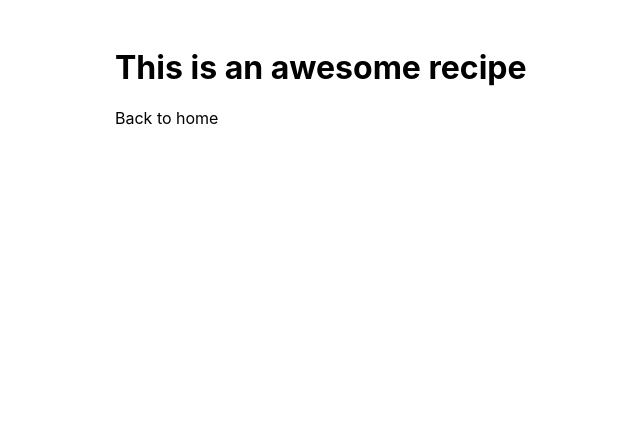
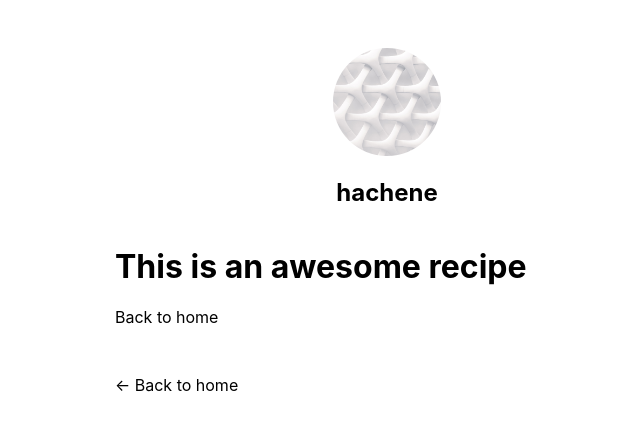
Before and after one commit to hachene/awesome-cookbook, a Next.js app: page /recipes/recipe in a window 1280 px wide. Shown: the top 430 px of the page, without its empty margins (253-893 px from the left). Built offline with nearby package versions, Linux system fonts and the light colour scheme.

Commit message:
:sparkles: Improve Layout component to contain back button and better styling

```diff
--- a/components/layout.module.css
+++ b/components/layout.module.css
@@ -3,3 +3,13 @@
   padding: 0 1rem;
   margin: 3rem auto 6rem;
 }
+
+.header {
+  display: flex;
+  flex-direction: column;
+  align-items: center;
+}
+
+.backToHome {
+  margin: 3rem 0 0;
+}
--- a/components/layout.tsx
+++ b/components/layout.tsx
@@ -1,8 +1,73 @@
+import Head from "next/head"
+import Image from "next/image"
+import styles from "./layout.module.css"
+import utilStyles from "../styles/utils.module.css"
+import Link from "next/link"
 import { ReactNode } from "react"
-import styles from "./layout.module.css"
 
-export function Layout({ children }: LayoutProps) {
-  return <div className={styles.container}>{children}</div>
+const name = "hachene"
+export const siteTitle = "Awesome Cookbook"
+
+export function Layout({ children, home }: LayoutProps) {
+  return (
+    <div className={styles.container}>
+      <Head>
+        <link rel='icon' href='/favicon.ico' />
+        <meta name='description' content='App to store your most amazing recipes' />
+        <meta
+          property='og:image'
+          content={`https://og-image.vercel.app/${encodeURI(
+            siteTitle
+          )}.png?theme=light&md=0&fontSize=75px&images=https%3A%2F%2Fassets.vercel.com%2Fimage%2Fupload%2Ffront%2Fassets%2Fdesign%2Fnextjs-black-logo.svg`}
+        />
+        <meta name='og:title' content={siteTitle} />
+        <meta name='twitter:card' content='summary_large_image' />
+      </Head>
+      <header className={styles.header}>
+        {home ? (
+          <>
+            <Image
+              priority
+              src='/images/profile.jpg'
+              className={utilStyles.borderCircle}
+              height={144}
+              width={144}
+              alt={name}
+            />
+            <h1 className={utilStyles.heading2Xl}>{name}</h1>
+          </>
+        ) : (
+          <>
+            <Link href='/'>
+              <a>
+                <Image
+                  priority
+                  src='/images/profile.jpg'
+                  className={utilStyles.borderCircle}
+                  height={108}
+                  width={108}
+                  alt={name}
+                />
+              </a>
+            </Link>
+            <h2 className={utilStyles.headingLg}>
+              <Link href='/'>
+                <a className={utilStyles.colorInherit}>{name}</a>
+              </Link>
+            </h2>
+          </>
+        )}
+      </header>
+      <main>{children}</main>
+      {!home && (
+        <div className={styles.backToHome}>
+          <Link href='/'>
+            <a>← Back to home</a>
+          </Link>
+        </div>
+      )}
+    </div>
+  )
 }
 
-type LayoutProps = { children: ReactNode }
+type LayoutProps = { children: ReactNode; home?: boolean }
--- /dev/null
+++ b/styles/utils.module.css
@@ -0,0 +1,52 @@
+.heading2Xl {
+  font-size: 2.5rem;
+  line-height: 1.2;
+  font-weight: 800;
+  letter-spacing: -0.05rem;
+  margin: 1rem 0;
+}
+
+.headingXl {
+  font-size: 2rem;
+  line-height: 1.3;
+  font-weight: 800;
+  letter-spacing: -0.05rem;
+  margin: 1rem 0;
+}
+
+.headingLg {
+  font-size: 1.5rem;
+  line-height: 1.4;
+  margin: 1rem 0;
+}
+
+.headingMd {
+  font-size: 1.2rem;
+  line-height: 1.5;
+}
+
+.borderCircle {
+  border-radius: 9999px;
+}
+
+.colorInherit {
+  color: inherit;
+}
+
+.padding1px {
+  padding-top: 1px;
+}
+
+.list {
+  list-style: none;
+  padding: 0;
+  margin: 0;
+}
+
+.listItem {
+  margin: 0 0 1.25rem;
+}
+
+.lightText {
+  color: #666;
+}
```
